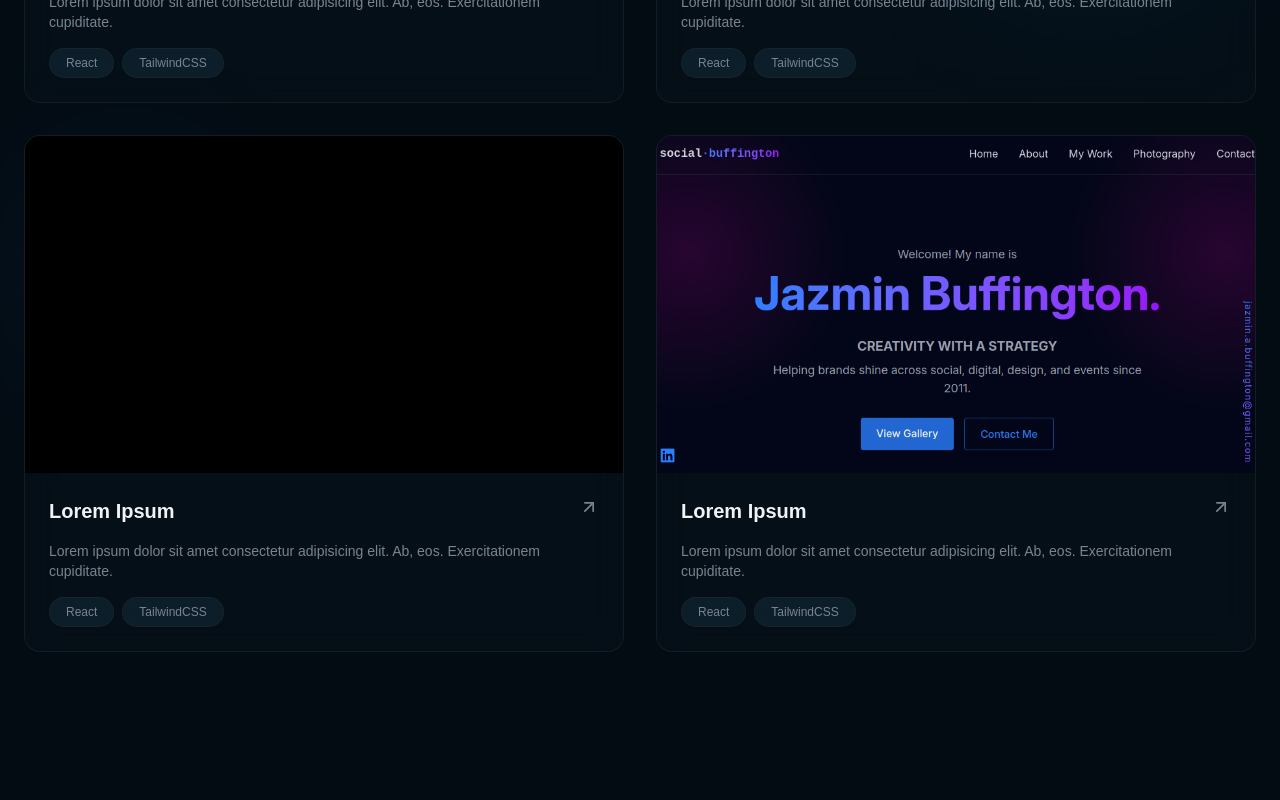
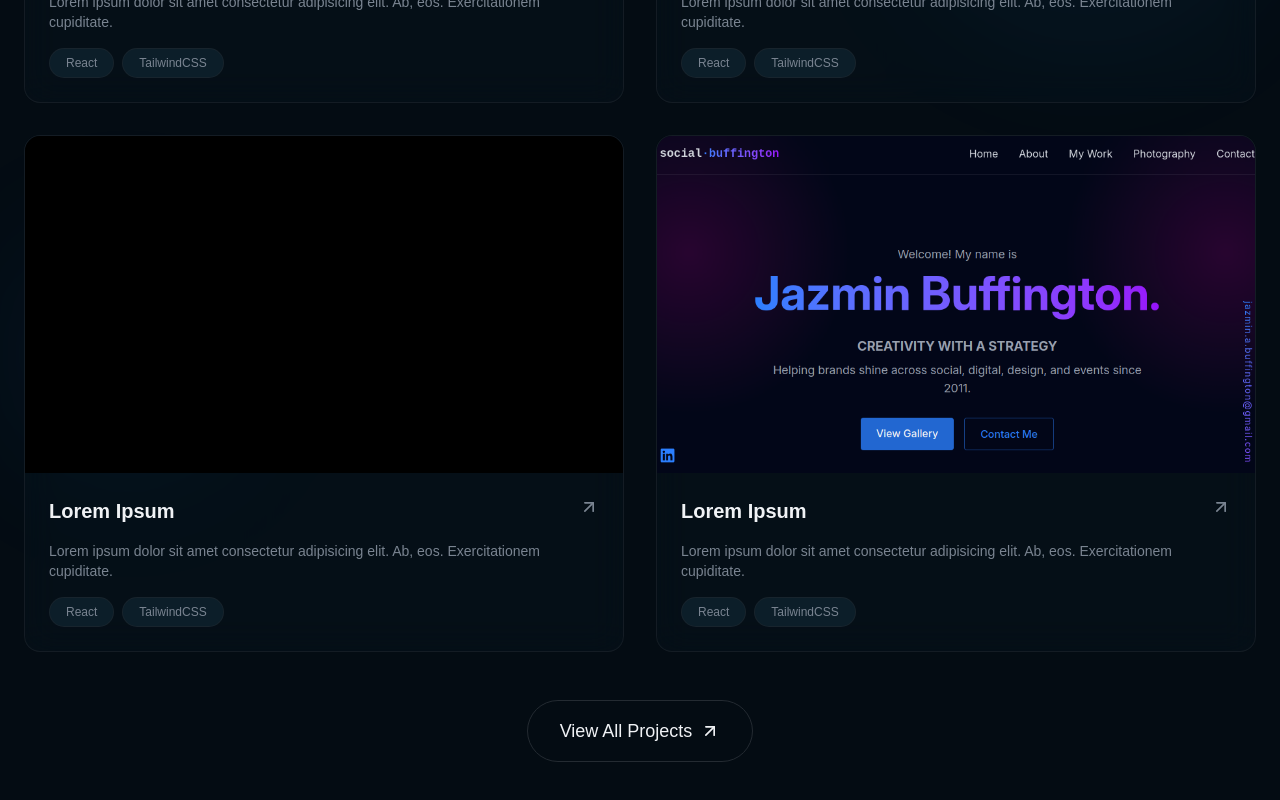
Before and after one commit to rubenaguilardev/portfolio, a React (Vite) app: page / in a window 1280 px wide. Shown: the part 2343-3143 px from the top of the page. Built offline with nearby package versions, Linux system fonts and the light colour scheme.

Commit message:
add animated button

```diff
--- a/src/components/AnimatedBorderButton.jsx
+++ b/src/components/AnimatedBorderButton.jsx
@@ -1,6 +1,6 @@
 import { Download } from "lucide-react"
 
-const AnimatedBorderButton = () => {
+const AnimatedBorderButton = ({children}) => {
     return (
         <button className='relative bg-transparent border border-border text-foreground hover:border-primary/50 transition-all
         duration-1000 focus:outline-none focus-visible:ring-2 focus-visible:ring-primary focus-visible:ring-offset-2
@@ -26,7 +26,7 @@ const AnimatedBorderButton = () => {
                 />
             </svg>
             <span className="relative z-10 flex items-center justify-center gap-2">
-                <Download className="w-5 h-5"/> Download CV
+                {children}
             </span>
         </button>
     )
--- a/src/sections/Hero.jsx
+++ b/src/sections/Hero.jsx
@@ -47,7 +47,9 @@ const Hero = () => {
 
                         <div className='flex flex-wrap gap-4 animated-fade-in animation-delay-300'>
                             <Button size="lg">Contact Me <ArrowRight className='w-5 h-5' /></Button>
-                            <AnimatedBorderButton />
+                            <AnimatedBorderButton>
+                                <Download className="w-5 h-5"/> Download CV
+                            </AnimatedBorderButton>
                         </div>
 
                         <div className='flex items-center gap-4 animate-fade-in animation-delay-400'>
--- a/src/sections/Projects.jsx
+++ b/src/sections/Projects.jsx
@@ -1,4 +1,5 @@
 import { ArrowUpRight, Github } from "lucide-react"
+import AnimatedBorderButton from "../components/AnimatedBorderButton"
 
 const Projects = () => {
 
@@ -90,6 +91,13 @@ const Projects = () => {
 
                     ))}
                 </div>
+
+                <div className="text-center mt-12 animate-fade-in animation-delay-500">
+                    <AnimatedBorderButton>
+                        View All Projects
+                        <ArrowUpRight className="w-5 h-5"/>
+                    </AnimatedBorderButton>
+                </div>
             </div>
         </section>
     )
```
